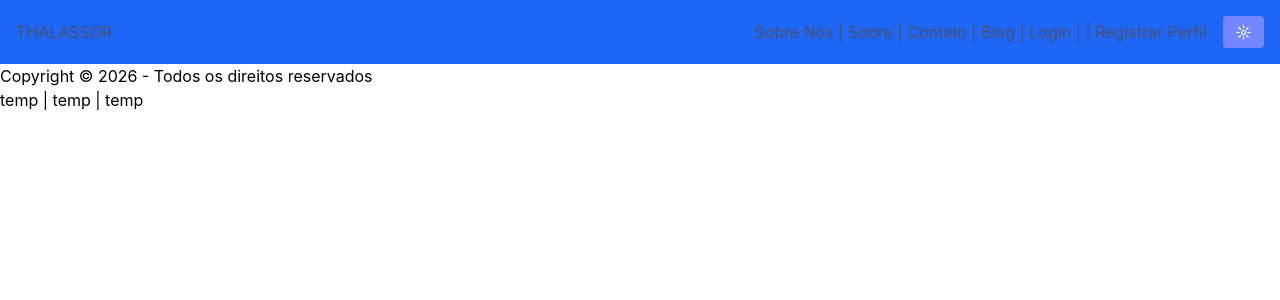
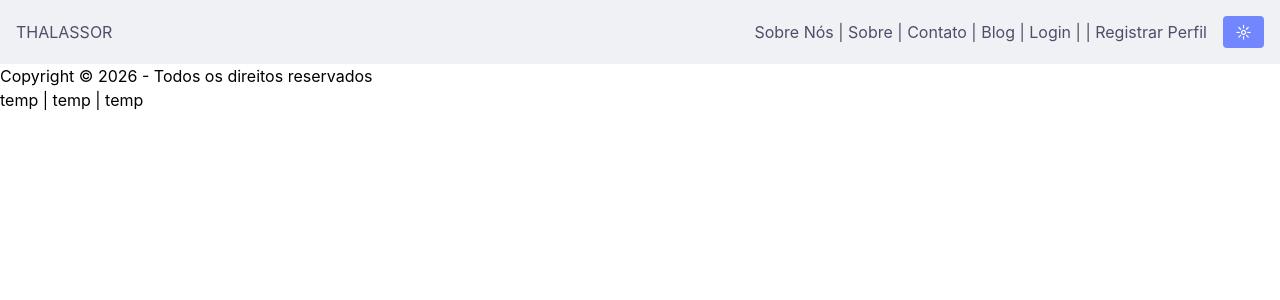
Before and after one commit to Sprint1-Front/GS-FRONT, a React (Vite) app in the folder gs-front/: page / in a window 1280 px wide. Shown: the top 300 px of the page. Built offline with nearby package versions, Linux system fonts and the light colour scheme.

Commit message:
feat: criando paginas obrigatorias

```diff
--- a/gs-front/src/components/Header/Header.tsx
+++ b/gs-front/src/components/Header/Header.tsx
@@ -5,7 +5,7 @@ export default function Header() {
     <header className="bg-primary text-text p-4 flex justify-between items-center font">
       <h1>THALASSOR</h1>
       <nav>
-        <Link to="/home">Sobre Nós</Link> | <Link to="/about">Sobre</Link> |{" "}
+        <Link to="/home">Sobre Nós</Link> | <Link to="/sobre">Sobre</Link> |{" "}
         <Link to="/contact">Contato</Link> | <Link to="/blog">Blog</Link> |{" "}
         <Link to="/login">Login</Link> |{" "} | <Link to="/register">Registrar</Link>{" "}
         <Link to="/profile">Perfil</Link>
--- a/gs-front/src/global.css
+++ b/gs-front/src/global.css
@@ -1,6 +1,6 @@
 @import 'tailwindcss';
 
-@theme light {
+@theme dark {
   --color-primary: #eff1f5;
   --color-secondary: #7287fd;
   --color-background: #1e66f5;
@@ -10,13 +10,6 @@
 
 }
 
-@theme dark {
-
-    --color-primary: #1e66f5;
-    --color-secondary: #7287fd;
-    --color-background: #eff1f5;
-    --color-text: #4c4f69;
-    --color-subtext: #5c5f77;
-    --color-accent: #179299;
+@theme light {
 
 }
--- a/gs-front/src/main.tsx
+++ b/gs-front/src/main.tsx
@@ -6,6 +6,8 @@ import Error from './routes/Error/index.tsx';
 import './global.css'
 import Home from './routes/Home/index.tsx';
 import Integrantes from './routes/Integrantes/index.tsx';
+import Sobre from './routes/Sobre/index.tsx';
+import Faq from './routes/Faq/index.tsx';
 
 const router = createBrowserRouter([
   {
@@ -15,6 +17,8 @@ const router = createBrowserRouter([
     children: [
       { path: "/", element: <Home /> },
       { path: "/integrantes", element: <Integrantes /> },
+      { path: "/sobre", element: <Sobre /> },
+      { path: "/faq", element: <Faq /> },
     ],
   },
 ]);
--- /dev/null
+++ b/gs-front/src/routes/Dashboard/index.tsx
@@ -0,0 +1,5 @@
+export default function Dashboard() {
+  return (
+    <div>index</div>
+  )
+}
--- /dev/null
+++ b/gs-front/src/routes/Faq/index.tsx
@@ -0,0 +1,6 @@
+
+export default function Faq() {
+  return (
+    <div>Fuck you</div>
+  )
+}
--- /dev/null
+++ b/gs-front/src/routes/Sobre/index.tsx
@@ -0,0 +1,9 @@
+
+export default function Sobre() {
+  return (
+    <>
+    <h1>Sobre</h1>
+    <p>Este é um projeto de exemplo para demonstrar a estrutura de rotas em uma aplicação React. Aqui você pode encontrar informações sobre o projeto, seus objetivos e os desenvolvedores envolvidos.</p>
+    </>
+  )
+}
```
